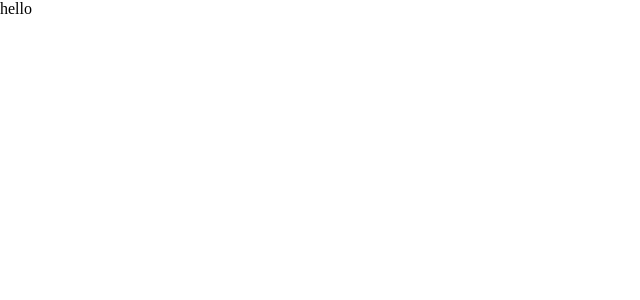
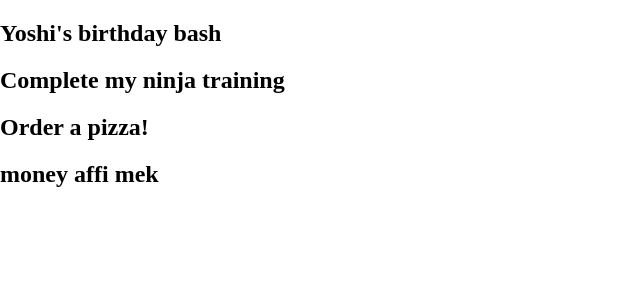
Before and after one commit to Zak-aden1/note-project, a React (Create React App) app: page / in a window 1280 px wide. Shown: the top 300 px of the page, without its empty margins (0-640 px from the left). Built offline with nearby package versions, Linux system fonts and the light colour scheme; data requests are answered from the project's data file.

Commit message:
custom hook added

```diff
--- /dev/null
+++ b/data/db.json
@@ -0,0 +1,28 @@
+{
+  "notes": [
+    {
+      "title": "Yoshi's birthday bash",
+      "details": "Lorem Ipsum is simply dummy text of the printing and typesetting industry. Lorem Ipsum has been the industry's standard dummy text ever since the 1500s, when an unknown printer took a galley of type and scrambled it to make a type specimen book.",
+      "category": "reminders",
+      "id": 1
+    },
+    {
+      "title": "Complete my ninja training",
+      "details": "Lorem Ipsum is simply dummy text of the printing and typesetting industry. Lorem Ipsum has been the industry's standard dummy text ever since the 1500s, when an unknown printer took.",
+      "category": "work",
+      "id": 2
+    },
+    {
+      "title": "Order a pizza!",
+      "details": "Lorem Ipsum is simply dummy text of the printing and typesetting industry. Lorem Ipsum has been the industry's standard dummy text ever since the 1500s, when an unknown printer took a galley of type and scrambled it to make a type specimen book.\nLorem Ipsum is simply dummy text of the printing and typesetting industry. Lorem Ipsum has been the industry's standard dummy text ever since the 1500s, when an unknown printer took a galley of type and scrambled it to make a type specimen book.",
+      "category": "todos",
+      "id": 3
+    },
+    {
+      "title": "money affi mek",
+      "details": "kick down door, run up in house, tek food",
+      "category": "reminders",
+      "id": 4
+    }
+  ]
+}
--- a/src/Pages/Create/Create.jsx
+++ b/src/Pages/Create/Create.jsx
@@ -1,4 +1,5 @@
 import React from 'react'
+import useFetch from '../../useFetch';
 
 import { Checkbox, Container, FormControl, FormControlLabel, FormLabel, Typography } from '@material-ui/core'
 import { Button } from '@material-ui/core'
@@ -8,6 +9,8 @@ import { TextField } from '@material-ui/core';
 import { useState } from 'react';
 import { Radio, RadioGroup } from '@material-ui/core';
 import { Category } from '@material-ui/icons';
+import { useHistory } from 'react-router';
+
 
 const useStyles = makeStyles({
     field: {
@@ -18,6 +21,8 @@ const useStyles = makeStyles({
 })
 
 const Create = () => {
+    const history = useHistory()
+
     const [title, setTitle] = useState('')
     const [details, setDetails ] = useState('')
     const [category, setCategory] = useState('work')
@@ -30,7 +35,6 @@ const Create = () => {
         setTitleError(false)
         setDetailsError(false)
 
-        console.log(details, title, category);
         if(title == '') {
             setTitleError(true)
         }
@@ -38,6 +42,15 @@ const Create = () => {
         if(details == '') {
             setDetailsError(true)
         }
+        if(title && details) {
+            fetch('http://localhost:8000/notes', {
+            method: 'POST',
+            headers: {'Content-Type': 'application/json'},
+            body: JSON.stringify({title, details, category})
+            })
+            .then(() => history.push('/'))
+        }
+
     }
 
     return (
--- a/src/Pages/Notes/Notes.jsx
+++ b/src/Pages/Notes/Notes.jsx
@@ -1,9 +1,19 @@
 import React from 'react'
+import { useState } from 'react'
+import useFetch from '../../useFetch'
 
 const Notes = () => {
+
+
+  const {notes, ispending, error}=useFetch('http://localhost:8000/notes')
+
     return (
         <div>
-            hello
+            {ispending && <div>loading....</div>}
+            {error && <div> {error}</div>}
+            {notes.map((note) => (
+                <h2>{note.title}</h2>
+            ))}
         </div>
     )
 }
--- /dev/null
+++ b/src/useFetch.js
@@ -0,0 +1,31 @@
+import React from 'react'
+import { useState, useEffect } from 'react'
+
+const useFetch = (url) => {
+    const [notes, setNotes] = useState([])
+    const [ispending, setIspending] = useState(true)
+    const [error, setError] =useState(null)
+    useEffect(() => {
+    fetch(url)
+    .then(res => {
+        if(!res.ok) {
+            throw Error("could not fetch data")
+        } else {
+            return res.json()
+
+        }
+    })
+    .then(data => {
+        setNotes(data)
+        setIspending(false)
+        setError(null)
+    })
+    .catch(err => {
+        setError(err.message)
+        setIspending(false)
+    })
+    }, [url])
+    return {notes, ispending, error}
+}
+
+export default useFetch
```
Also changed, not shown: src/Pages/Create 2/Create.jsx (deleted, +0 -11 lines), src/Pages/Create 2/Create.module.scss (deleted), src/Pages/Create 2/index.js (deleted). Lines whose indentation alone changed are shown as unchanged.
